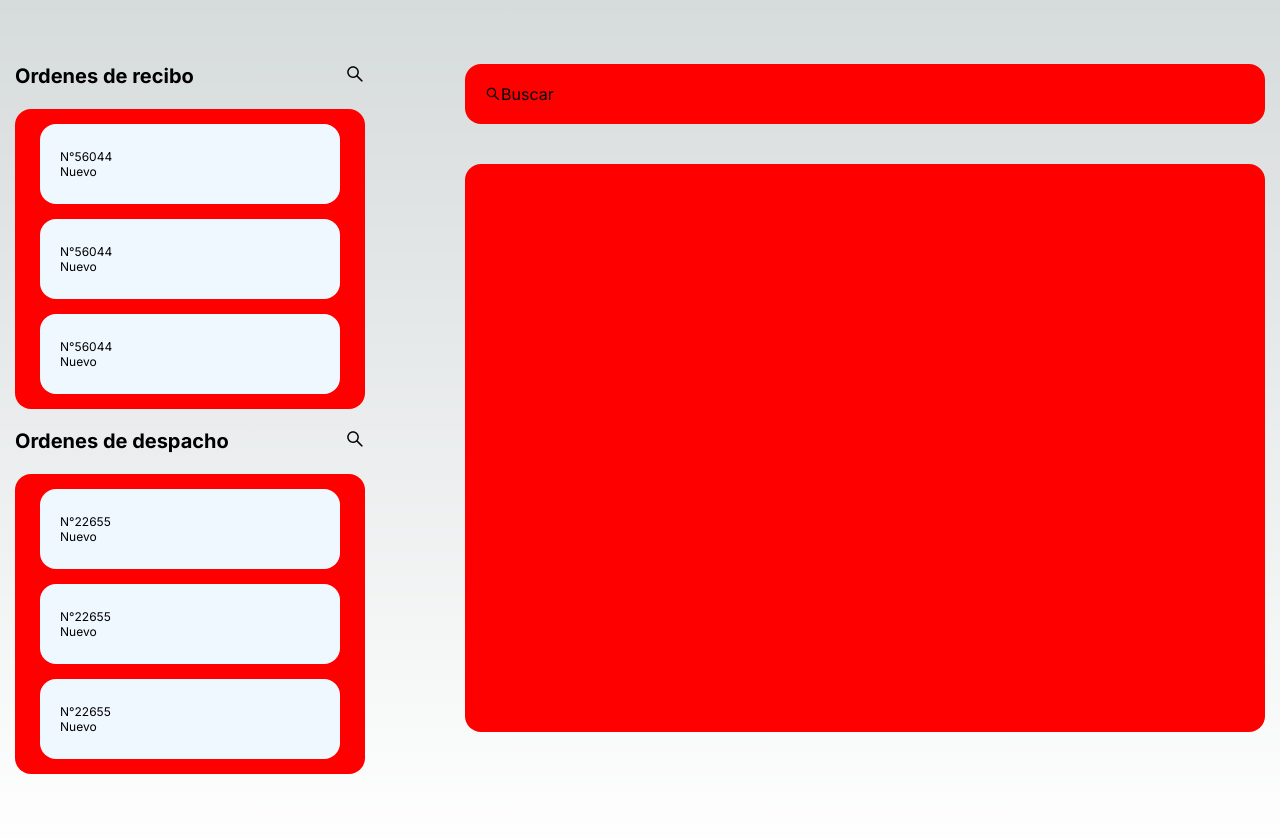
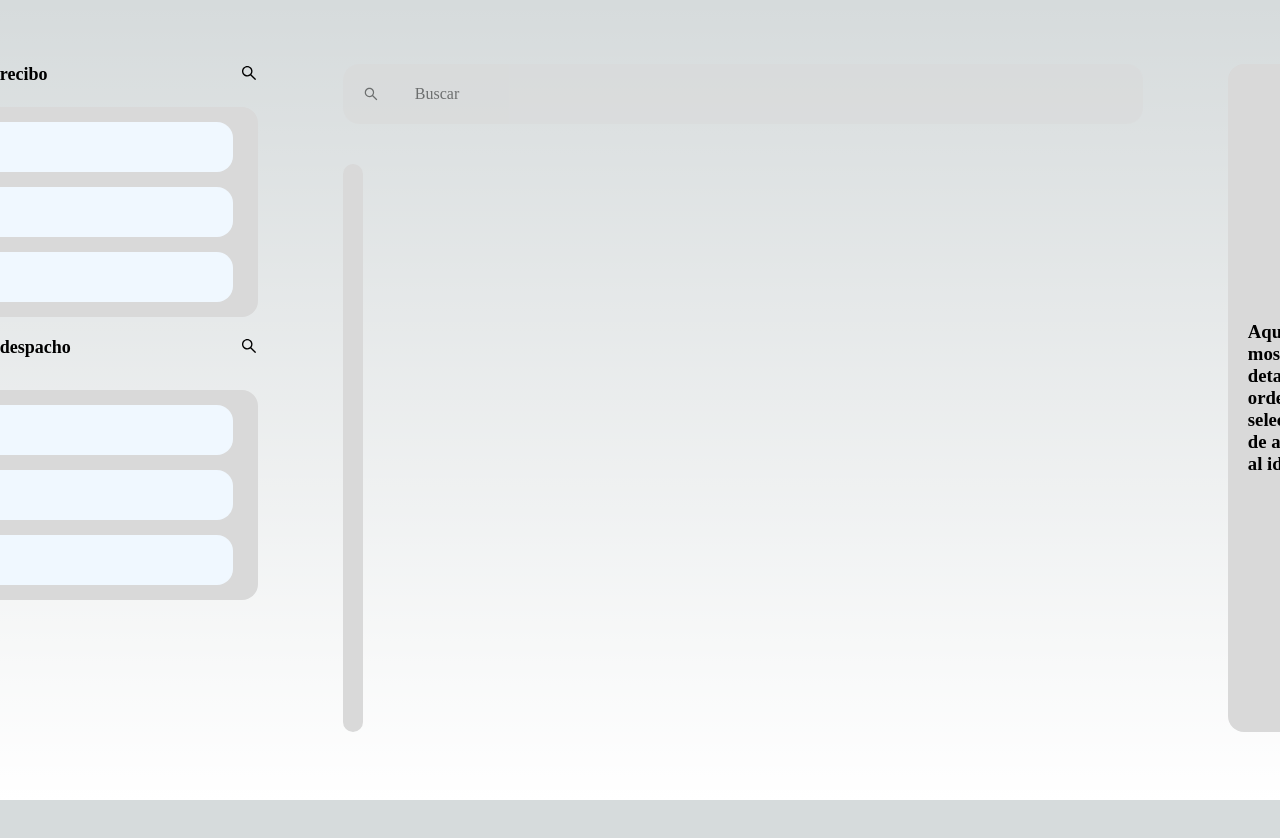
Before and after one commit to WMS-PF/WMS_Front-end, a Next.js app: page / in a window 1280 px wide. Shown: the top 838 px of the page. After the commit the page ends 800 px from the top, so only its background shows below. Built offline with nearby package versions, Linux system fonts and the light colour scheme.

Commit message:
Finished design with "pages" structure. A "React hydration" error appears.

```diff
--- a/src/Components/molecules/Income_Order/styles.module.css
+++ b/src/Components/molecules/Income_Order/styles.module.css
@@ -1,5 +1,5 @@
 .orderscontainer {
-  background-color: red;
+  background-color: #d9d9d9;
   display: grid;
   place-content: center;
   border-radius: 16px;
@@ -8,7 +8,7 @@
 }
 .order {
   width: 300px;
-  height: 80px;
+
   background-color: aliceblue;
   color: black;
   margin-top: 15px;
@@ -21,7 +21,7 @@
   justify-content: center;
 }
 .h1 {
-  font-size: 20px;
+  font-size: 18px;
   font-style: normal;
   font-weight: bold;
   display: flex;
--- /dev/null
+++ b/src/Components/molecules/OrderList/index.tsx
@@ -0,0 +1,12 @@
+import styles from "./styles.module.css";
+export default function OrderList() {
+  return (
+    <>
+      <div className={styles.listcontainer}>
+        <h3>
+          Aqui se mostrará el detalle de la orden seleccionada, de acuerdo al id
+        </h3>
+      </div>
+    </>
+  );
+}
--- /dev/null
+++ b/src/Components/molecules/OrderList/styles.module.css
@@ -0,0 +1,11 @@
+.listcontainer {
+  background-color: #d9d9d9;
+  border-radius: 16px;
+  margin-left: 85px;
+  margin-right: 35px;
+  display: flex;
+  flex-direction: column;
+  justify-content: center;
+  padding: 20px;
+  color: black;
+}
--- a/src/Components/molecules/SearchBar/index.tsx
+++ b/src/Components/molecules/SearchBar/index.tsx
@@ -2,12 +2,12 @@ import styles from "./styles.module.css";
 import { AiOutlineSearch } from "react-icons/ai";
 export default function SearchBar() {
   return (
-    <>
+    <div>
       <div className={styles.searchbar}>
         {" "}
         <AiOutlineSearch /> {""} Buscar
       </div>
       <div className={styles.resultdiv}></div>
-    </>
+    </div>
   );
 }
--- a/src/Components/molecules/SearchBar/styles.module.css
+++ b/src/Components/molecules/SearchBar/styles.module.css
@@ -1,18 +1,22 @@
 .searchbar {
   width: 100vh;
-  background-color: red;
+  background-color: #d9d9d9;
   height: 60px;
-  margin-left: 100px;
+  margin-left: 85px;
   border-radius: 16px;
   align-items: center;
   padding-inline: 20px;
   display: flex;
   flex-direction: row;
+  gap: 36px;
+  opacity: 50%;
+  color: black;
 }
 .resultdiv {
   height: 71vh;
-  background-color: red;
-  margin-left: 100px;
+  background-color: #d9d9d9;
+  margin-left: 85px;
   margin-top: 40px;
   border-radius: 16px;
+  width: 20px;
 }
--- a/src/Components/molecules/Shipping_Order/styles.module.css
+++ b/src/Components/molecules/Shipping_Order/styles.module.css
@@ -1,15 +1,13 @@
 .orderscontainer {
-  background-color: red;
-
+  background-color: #d9d9d9;
   display: grid;
   place-content: center;
   border-radius: 16px;
-  margin-block: 20px;
+  margin-block: 30px;
   padding-bottom: 15px;
 }
 .order {
   width: 300px;
-  height: 80px;
   background-color: aliceblue;
   color: black;
   margin-top: 15px;
@@ -22,7 +20,7 @@
   justify-content: center;
 }
 .h1 {
-  font-size: 20px;
+  font-size: 18px;
   font-style: normal;
   font-weight: bold;
   display: flex;
@@ -30,3 +28,35 @@
   width: 350px;
   justify-content: space-between;
 }
+@media (prefers-color-scheme: dark) {
+  .orderscontainer {
+    background-color: #d9d9d9;
+    display: grid;
+    place-content: center;
+    border-radius: 16px;
+    margin-block: 20px;
+    padding-bottom: 15px;
+  }
+  .order {
+    width: 300px;
+    background-color: aliceblue;
+    color: black;
+    margin-top: 15px;
+    border-radius: 16px;
+    padding: 10px;
+    padding-inline: 20px;
+    font-size: 12px;
+    display: flex;
+    flex-direction: column;
+    justify-content: center;
+  }
+  .h1 {
+    font-size: 18px;
+    font-style: normal;
+    font-weight: bold;
+    display: flex;
+    flex-direction: row;
+    width: 350px;
+    justify-content: space-between;
+  }
+}
--- a/src/pages/index.tsx
+++ b/src/pages/index.tsx
@@ -4,9 +4,8 @@ import styles from "@/styles/Home.module.css";
 import IncomeOrder from "@/Components/molecules/Income_Order";
 import ShippingOrder from "@/Components/molecules/Shipping_Order";
 import SearchBar from "@/Components/molecules/SearchBar";
-
+import OrderList from "@/Components/molecules/OrderList";
 const inter = Inter({ subsets: ["latin"] });
-
 
 export default function Home() {
   return (
@@ -14,16 +13,14 @@ export default function Home() {
       <Head>
         <title>WMS LogixPro - Home</title>
       </Head>
-      <main className={`${styles.main} ${inter.className}`}>
+      <main className={styles.main}>
         <div className={styles.homecontainer}>
           <div className={styles.ordercontainer}>
             <IncomeOrder />
             <ShippingOrder />
           </div>
-          <div>
-            {" "}
-            <SearchBar />
-          </div>
+          <SearchBar />
+          <OrderList />
         </div>
       </main>
     </>
--- a/src/styles/Home.module.css
+++ b/src/styles/Home.module.css
@@ -1,23 +1,22 @@
 .main {
   display: flex;
-  flex-direction: row;
-  justify-content: center;
-  padding: 4rem;
+  flex-direction: column;
+  justify-content: space-between;
+  align-items: center;
+  padding-top: 4rem;
+  margin: 0;
   min-height: 100vh;
-  height: 100%;
 }
-
 .ordercontainer {
   display: flex;
   flex-direction: column;
-  justify-content: center;
-  height: 100%;
+  margin-left: 35px;
+  justify-self: left;
+  height: 71vh;
 }
-
 .homecontainer {
   display: flex;
   flex-direction: row;
-  height: 100%;
 }
 .description {
   display: inherit;
```
